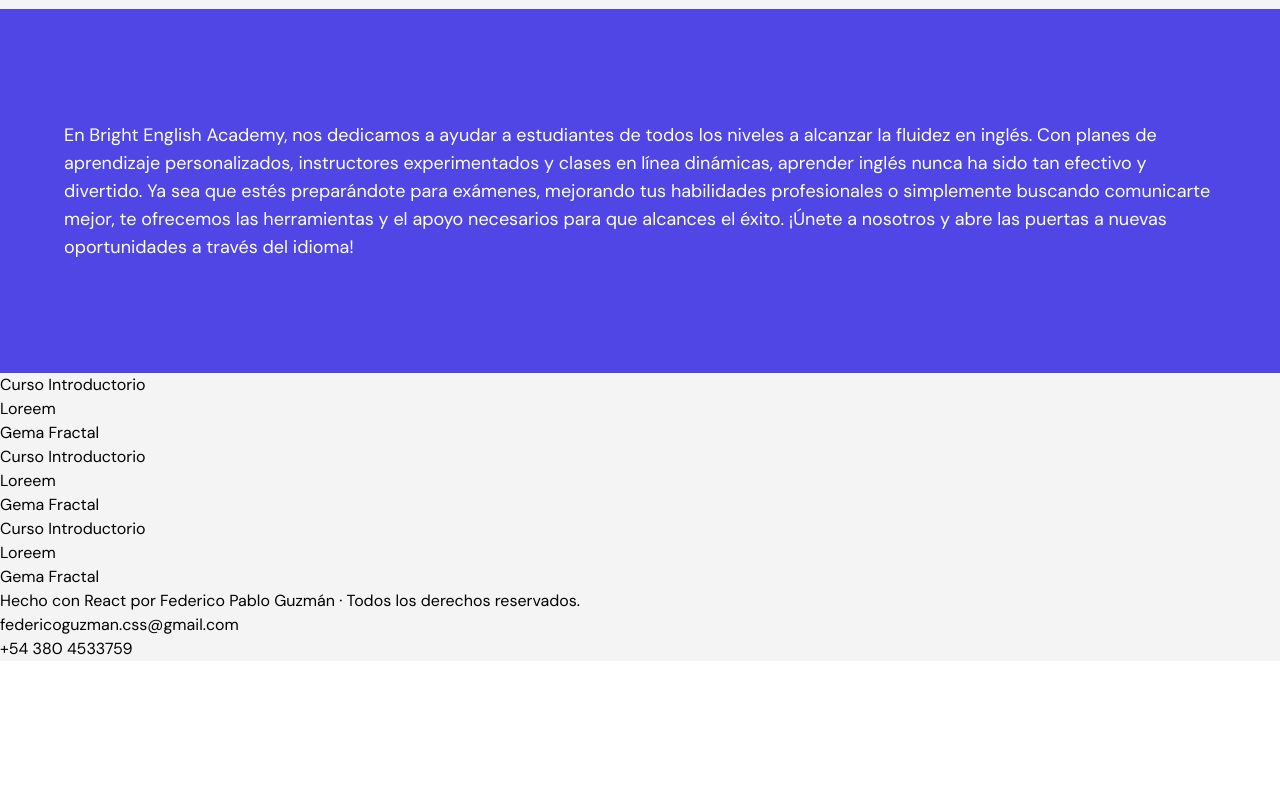
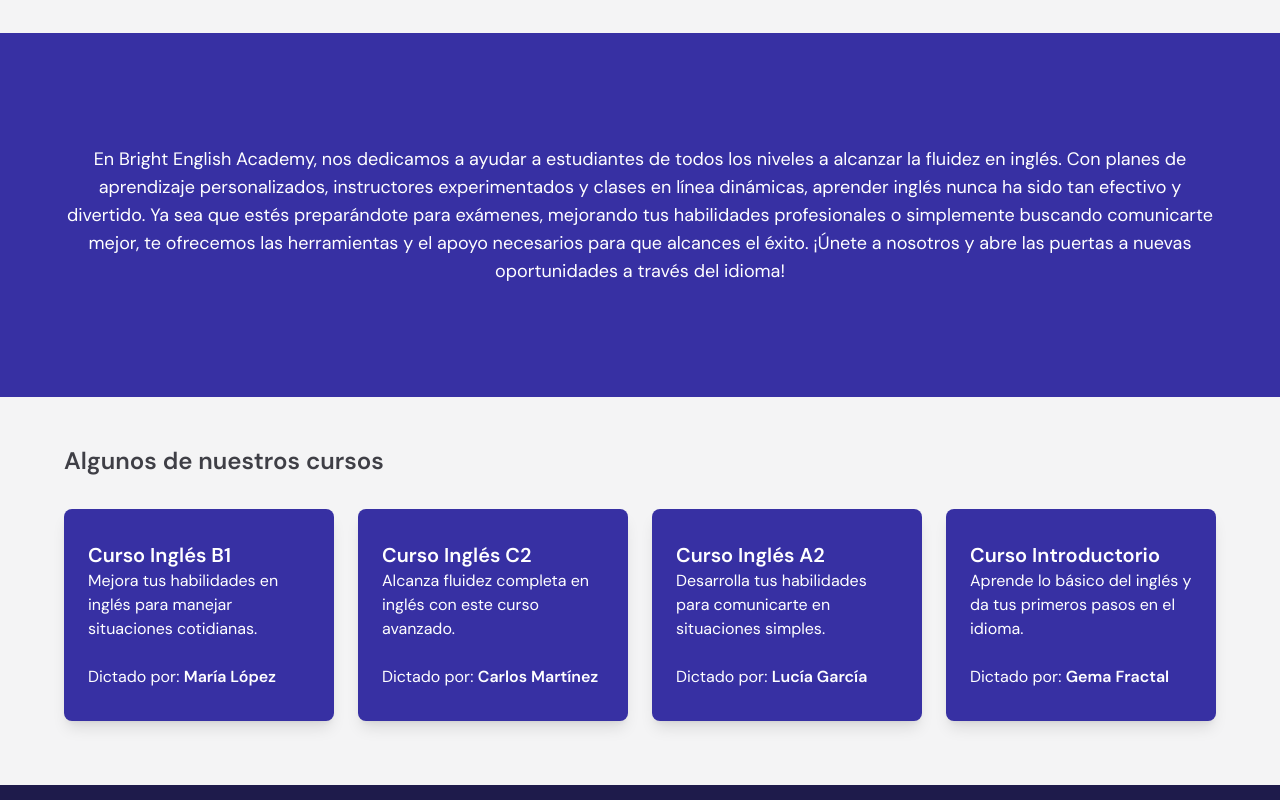
Before and after one commit to FedeCodeLab/Bright-English-Academy, a React (Vite) app: page / in a window 1280 px wide. Shown: the part 1180-1980 px from the top of the page. Before the commit the page ends 1841 px from the top, so only its background shows below. Built offline with nearby package versions, Linux system fonts and the light colour scheme.

Commit message:
inicio terminado

```diff
--- a/src/components/Card.jsx
+++ b/src/components/Card.jsx
@@ -1,9 +1,11 @@
 export default function Card({ title, description, professor }) {
   return (
-    <div>
-      <p>{title}</p>
-      <p>{description}</p>
-      <p>{professor}</p>
+    <div className="bg-indigo-800 rounded-lg px-6 py-8 shadow-lg text-white transform hover:scale-105 select-none cursor-pointer">
+      <p className="text-xl font-semibold ">{title}</p>
+      <p className=" pb-6">{description}</p>
+      <p className="">
+        Dictado por: <span className="font-semibold">{professor}</span>
+      </p>
     </div>
   );
 }
--- a/src/components/Cards.jsx
+++ b/src/components/Cards.jsx
@@ -2,22 +2,40 @@ import Card from "./Card";
 
 export default function Cards() {
   return (
-    <div>
+    <section className="w-[90%] mx-auto pt-12 pb-16">
+      <h2 className="pb-8 text-2xl font-semibold text-zinc-700">
+        Algunos de nuestros cursos
+      </h2>
+      <div className="grid grid-cols-1 lg:grid-cols-2 xl:grid-cols-4 gap-6">
         <Card
-        title={"Curso Introductorio"}
-        description={"Loreem"}
-        professor={"Gema Fractal"}
+          title={"Curso Inglés B1"}
+          description={
+            "Mejora tus habilidades en inglés para manejar situaciones cotidianas."
+          }
+          professor={"María López"}
+        />
+        <Card
+          title={"Curso Inglés C2"}
+          description={
+            "Alcanza fluidez completa en inglés con este curso avanzado."
+          }
+          professor={"Carlos Martínez"}
+        />
+        <Card
+          title={"Curso Inglés A2"}
+          description={
+            "Desarrolla tus habilidades para comunicarte en situaciones simples."
+          }
+          professor={"Lucía García"}
         />
         <Card
           title={"Curso Introductorio"}
-        description={"Loreem"}
-        professor={"Gema Fractal"}
-      />
-      <Card
-        title={"Curso Introductorio"}
-        description={"Loreem"}
+          description={
+            "Aprende lo básico del inglés y da tus primeros pasos en el idioma."
+          }
           professor={"Gema Fractal"}
         />
       </div>
+    </section>
   );
 }
--- a/src/components/Footer.jsx
+++ b/src/components/Footer.jsx
@@ -1,8 +1,8 @@
 export default function Footer() {
   return (
-    <footer>
-      <div>
-        <p>
+    <footer className="bg-indigo-950 text-zinc-300 py-16">
+      <div className="w-[90%] mx-auto flex flex-col items-center justify-center gap-2">
+        <p className="">
           Hecho con React por Federico Pablo Guzmán · Todos los derechos
           reservados.
         </p>
--- a/src/components/Header.jsx
+++ b/src/components/Header.jsx
@@ -6,6 +6,7 @@ export default function Header() {
         <nav className="flex gap-3 font-medium text-violet-700 items-center">
           <a href="#">Home</a>
           <a href="#">Nosotros</a>
+          <a href="#">Profesores</a>
           <button className="text-white bg-violet-700 py-2 px-4 rounded-lg">
             Inscribirse
           </button>
--- a/src/components/LittleAbout.jsx
+++ b/src/components/LittleAbout.jsx
@@ -1,8 +1,8 @@
 export default function LittleAbout() {
   return (
-    <section className="bg-indigo-600 text-white py-28">
+    <section className="bg-indigo-800 text-white py-28">
       <div className="w-[90%] mx-auto">
-        <p className="text-lg">
+        <p className="text-lg  text-center">
           En Bright English Academy, nos dedicamos a ayudar a estudiantes de
           todos los niveles a alcanzar la fluidez en inglés. Con planes de
           aprendizaje personalizados, instructores experimentados y clases en
--- a/src/components/Opinions.jsx
+++ b/src/components/Opinions.jsx
@@ -7,7 +7,7 @@ import { Navigation, Pagination, Autoplay } from "swiper/modules";
 
 export default function Opinions() {
   return (
-    <div className="w-[90%] mx-auto">
+    <div className="w-[90%] mx-auto pb-6">
       <Swiper
         modules={[Pagination, Navigation, Autoplay]}
         spaceBetween={50}
--- a/src/index.css
+++ b/src/index.css
@@ -6,6 +6,11 @@
   margin: 0;
   padding: 0;
   box-sizing: border-box;
+  transition: all 0.3s ease;
+  -webkit-transition: all 0.3s ease;
+  -moz-transition: all 0.3s ease;
+  -ms-transition: all 0.3s ease;
+  -o-transition: all 0.3s ease;
 }
 
 body {
```
Lines whose indentation alone changed are shown as unchanged.
